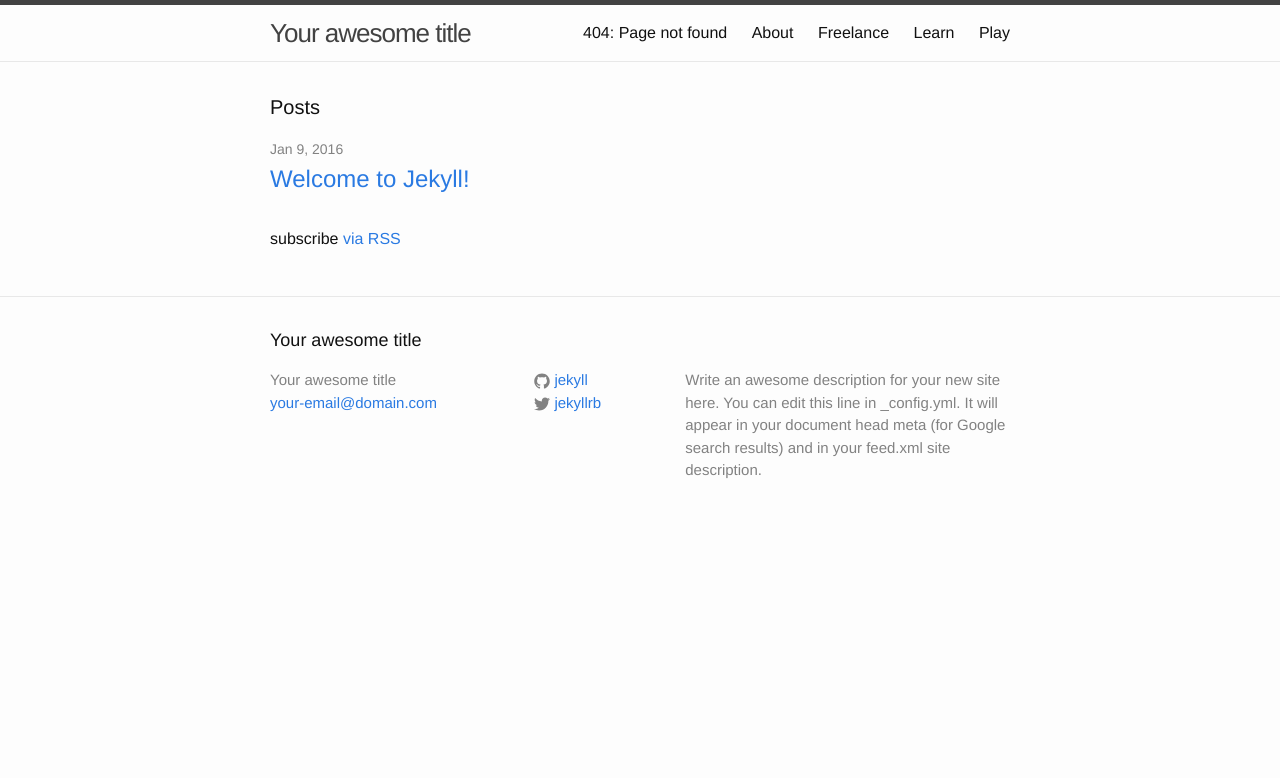
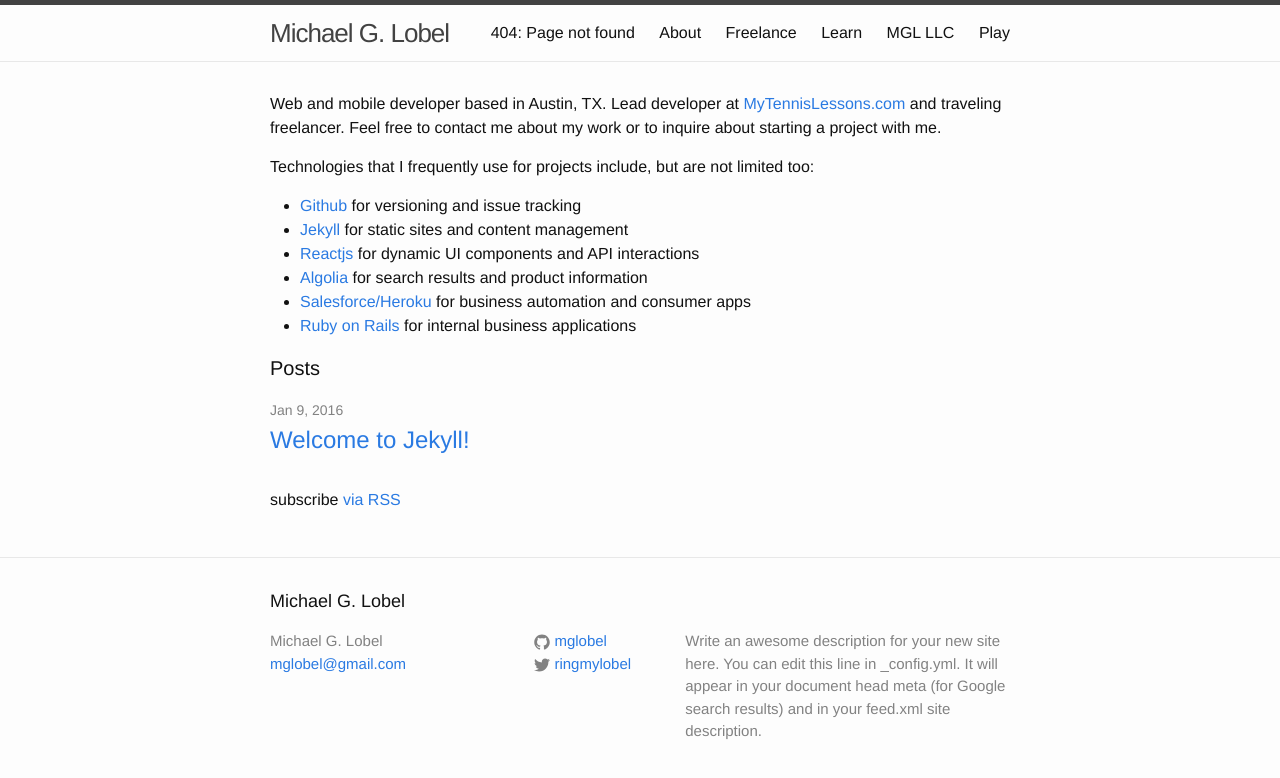
Before and after one commit to mglobel/mglobel, a Jekyll site: the page built from index.html, in a window 1280 px wide. Shown: the top 778 px of the page. Built offline with Jekyll 4.4.1, drawn with Linux system fonts in a browser that asks for light colours.

Commit message:
transfer content

```diff
--- a/_config.yml
+++ b/_config.yml
@@ -1,14 +1,14 @@
 # Site settings
-title: Your awesome title
-email: your-email@domain.com
+title: Michael G. Lobel
+email: mglobel@gmail.com
 description: > # this means to ignore newlines until "baseurl:"
   Write an awesome description for your new site here. You can edit this
   line in _config.yml. It will appear in your document head meta (for
   Google search results) and in your feed.xml site description.
 baseurl: "" # the subpath of your site, e.g. /blog/
-url: "http://yourdomain.com" # the base hostname & protocol for your site
-twitter_username: jekyllrb
-github_username:  jekyll
+url: "http://mglobel.com" # the base hostname & protocol for your site
+twitter_username: ringmylobel
+github_username:  mglobel
 
 # Build settings
 markdown: kramdown
--- a/index.html
+++ b/index.html
@@ -3,9 +3,24 @@
 ---
 
 <div class="home">
-
+  <p>
+    Web and mobile developer based in Austin, TX. Lead developer at
+    <a href='https://mytennislessons.com' target='blank'>MyTennisLessons.com</a>
+    and traveling freelancer. Feel free to contact me about my work or to inquire
+    about starting a project with me.
+  </p>
+  <p>
+    Technologies that I frequently use for projects include, but are not limited too:
+    <ul>
+      <li><a href="http://github.com" target="_blank">Github</a> for versioning and issue tracking</li>
+      <li><a href="http://jekyllrb.com">Jekyll</a> for static sites and content management</li>
+      <li><a href="http://reactjs.org" target="_blank">Reactjs</a> for dynamic UI components and API interactions</li>
+      <li><a href="http://algolia.com" target="_blank">Algolia</a> for search results and product information</li>
+      <li><a href="http://www.salesforce.com/platform/overview/" target="_blank">Salesforce/Heroku</a> for business automation and consumer apps</li>
+      <li><a href="http://rubyonrails.com" target="_blank">Ruby on Rails</a> for internal business applications</li>
+    </ul>
+  </p>
   <h1 class="page-heading">Posts</h1>
-
   <ul class="post-list">
     {% for post in site.posts %}
       <li>
```
Also changed, not shown: about.md (+7 -3 lines), llc.html (added, +219 -0 lines).
